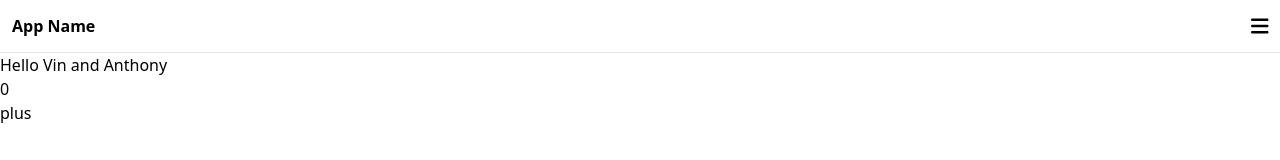
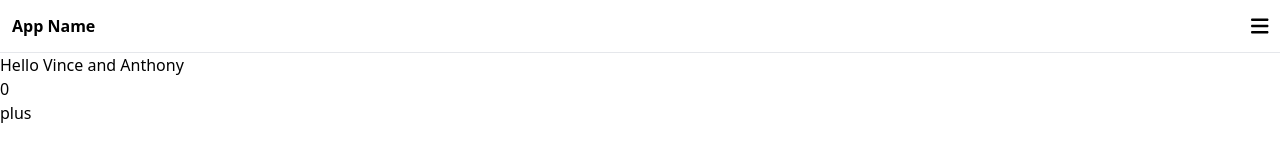
Before and after one commit to covelli1/ReactApp, a React (Create React App) app: page / in a window 1280 px wide. Shown: the top 160 px of the page. Built offline with nearby package versions, Linux system fonts and the light colour scheme.

Commit message:
changed temp to Vince

```diff
--- a/package.json
+++ b/package.json
@@ -1,5 +1,6 @@
 {
   "name": "learning-react",
+  "homepage": "http://covelli1.github.io/ReactApp",
   "version": "0.1.0",
   "private": true,
   "dependencies": {
@@ -23,6 +24,8 @@
     "build:css": "postcss src/index.css -o src/tailwind.css",
     "watch:css": "postcss src/index.css -o src/tailwind.css -w",
     "start": "yarn build:css && react-scripts start",
+    "predeploy": "npm run build",
+    "deploy": "gh-pages -d build",
     "build": "yarn build:css && react-scripts build",
     "test": "react-scripts test",
     "eject": "react-scripts eject"
@@ -46,6 +49,7 @@
     ]
   },
   "devDependencies": {
+    "gh-pages": "^4.0.0",
     "postcss": "^8.4.14"
   }
 }
--- a/src/App.js
+++ b/src/App.js
@@ -27,7 +27,7 @@ function App() {
         </a>
       </header> */}
       <Header/>
-      <HelloWorld name="Anthony" temp="Vin"/>
+      <HelloWorld name="Anthony" temp="Vince"/>
       <CounterExample />
       <Footer/>
     </div>
```
Also changed, not shown: 2 other files (tests, documents, lock files or other folders).
